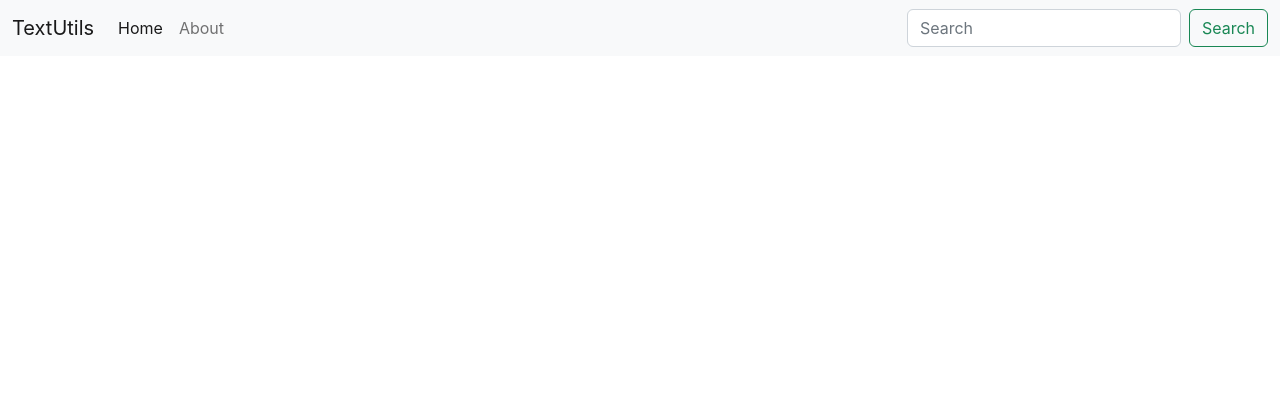
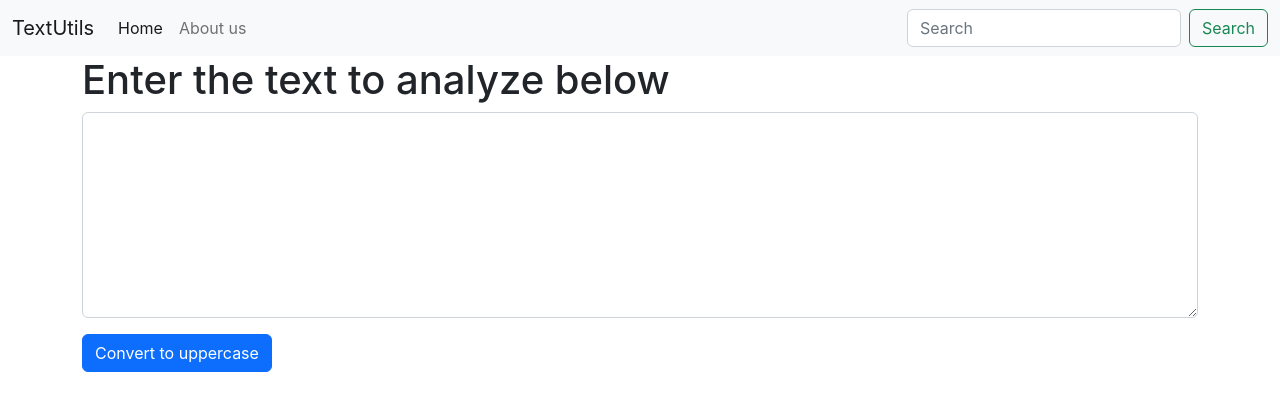
Before and after one commit to kanchan124/Basic-React-App, a React (Create React App) app in the folder textutils/: page / in a window 1280 px wide. Shown: the top 410 px of the page. Built offline with nearby package versions, Linux system fonts and the light colour scheme.

Commit message:
props in React

```diff
--- a/textutils/src/App.js
+++ b/textutils/src/App.js
@@ -1,51 +1,14 @@
 import "./App.css";
+import Navbar from "./components/Navbar";
+import TextForm from "./components/TextForm";
 
 function App() {
   return (
     <>
-      <nav className="navbar navbar-expand-lg bg-light">
-        <div className="container-fluid">
-          <a className="navbar-brand" href="/">
-            TextUtils
-          </a>
-          <button
-            className="navbar-toggler"
-            type="button"
-            data-bs-toggle="collapse"
-            data-bs-target="#navbarSupportedContent"
-            aria-controls="navbarSupportedContent"
-            aria-expanded="false"
-            aria-label="Toggle navigation"
-          >
-            <span className="navbar-toggler-icon"></span>
-          </button>
-          <div className="collapse navbar-collapse" id="navbarSupportedContent">
-            <ul className="navbar-nav me-auto mb-2 mb-lg-0">
-              <li className="nav-item">
-                <a className="nav-link active" aria-current="page" href="/">
-                  Home
-                </a>
-              </li>
-              <li className="nav-item">
-                <a className="nav-link" href="/">
-                  About
-                </a>
-              </li>
-            </ul>
-            <form className="d-flex" role="search">
-              <input
-                className="form-control me-2"
-                type="search"
-                placeholder="Search"
-                aria-label="Search"
-              />
-              <button className="btn btn-outline-success" type="submit">
-                Search
-              </button>
-            </form>
-          </div>
-        </div>
-      </nav>
+      <Navbar title="TextUtils" aboutText="About us" />
+      <div className="container">
+        <TextForm heading="Enter the text to analyze below "/>
+      </div>
     </>
   );
 }
--- /dev/null
+++ b/textutils/src/components/Navbar.js
@@ -0,0 +1,57 @@
+import React from "react";
+import PropTypes from "prop-types";
+
+export default function Navbar(props) {
+  return (
+    <nav className="navbar navbar-expand-lg bg-light">
+      <div className="container-fluid">
+        <a className="navbar-brand" href="/">
+          {props.title}
+        </a>
+        <button
+          className="navbar-toggler"
+          type="button"
+          data-bs-toggle="collapse"
+          data-bs-target="#navbarSupportedContent"
+          aria-controls="navbarSupportedContent"
+          aria-expanded="false"
+          aria-label="Toggle navigation"
+        >
+          <span className="navbar-toggler-icon"></span>
+        </button>
+        <div className="collapse navbar-collapse" id="navbarSupportedContent">
+          <ul className="navbar-nav me-auto mb-2 mb-lg-0">
+            <li className="nav-item">
+              <a className="nav-link active" aria-current="page" href="/">
+                Home
+              </a>
+            </li>
+            <li className="nav-item">
+              <a className="nav-link" href="/">
+                {props.aboutText}
+              </a>
+            </li>
+          </ul>
+          <form className="d-flex" role="search">
+            <input
+              className="form-control me-2"
+              type="search"
+              placeholder="Search"
+              aria-label="Search"
+            />
+            <button className="btn btn-outline-success" type="submit">
+              Search
+            </button>
+          </form>
+        </div>
+      </div>
+    </nav>
+  );
+}
+
+Navbar.prototype = { title: PropTypes.string.isRequired, aboutText: PropTypes.string };
+
+Navbar.defaultProps={
+    title:"Set tile here",
+    aboutText:"About text here"
+}
--- /dev/null
+++ b/textutils/src/components/TextForm.js
@@ -0,0 +1,17 @@
+import React from "react";
+
+export default function TextForm(props) {
+  return (
+    <div>
+      <h1>{props.heading}</h1>
+      <div className="mb-3">
+        <textarea
+          className="form-control"
+          id="myform"
+          rows="8"
+        ></textarea>
+      </div>
+      <button className="btn btn-primary">Convert to uppercase</button>
+    </div>
+  );
+}
```
